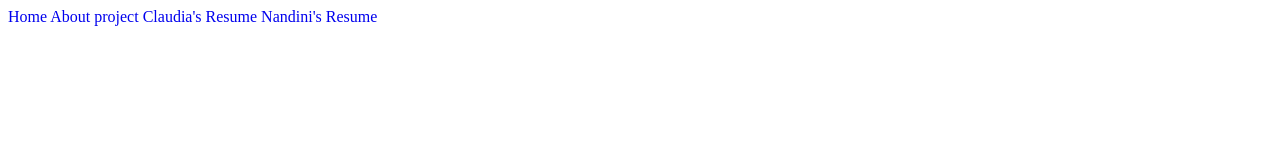
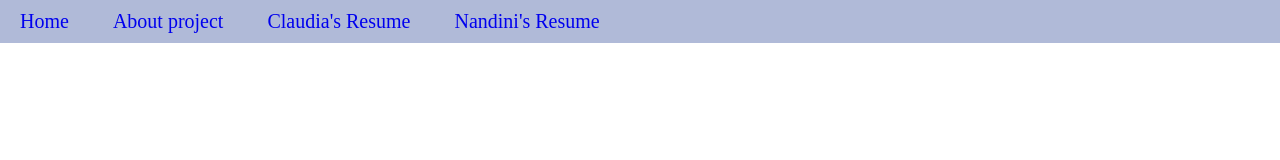
Before and after one commit to claudia-nuber/Claudia-Nandini-Website, a plain HTML site: page home/index.html in a window 1280 px wide. Drawn offline with Linux system fonts and the light colour scheme.

Commit message:
some changes

```diff
--- a/home/style.css
+++ b/home/style.css
@@ -1,8 +1,18 @@
+body {
+    margin: 0;
+    padding: 0;
+}
 nav{
-    margin: 30px solid red;
+    border: 10px solid rgb(176, 186, 216);
+    background-color: rgb(176, 186, 216);
+    /* float: right; */
 }
+
+
 a{
     text-decoration: none;
-
+    font-size: 20px;
+    margin: 30px;
+    margin-left: 10px;
 
 }
```
Also changed, not shown: home/index.html (+2 -0 lines).
